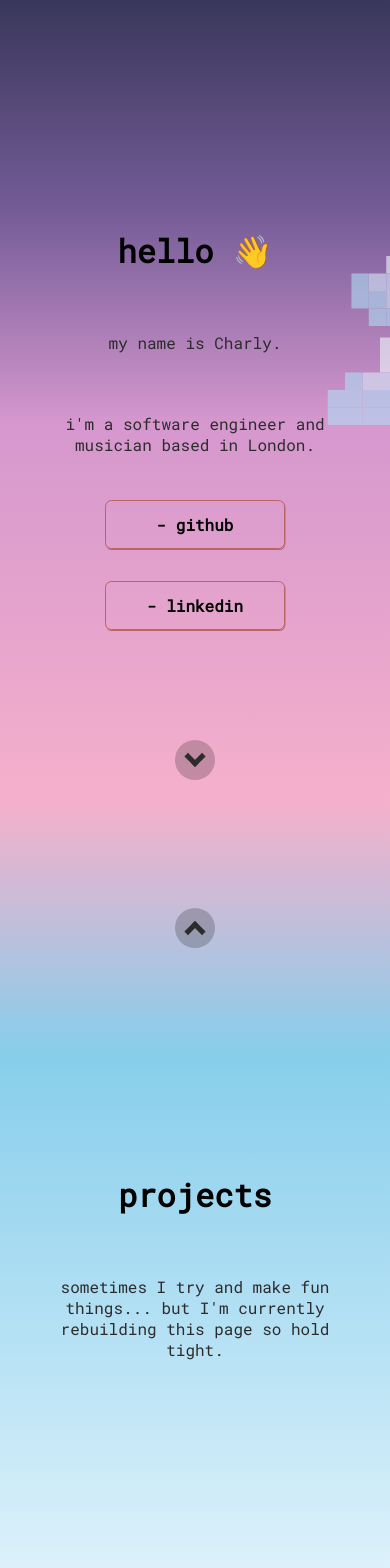
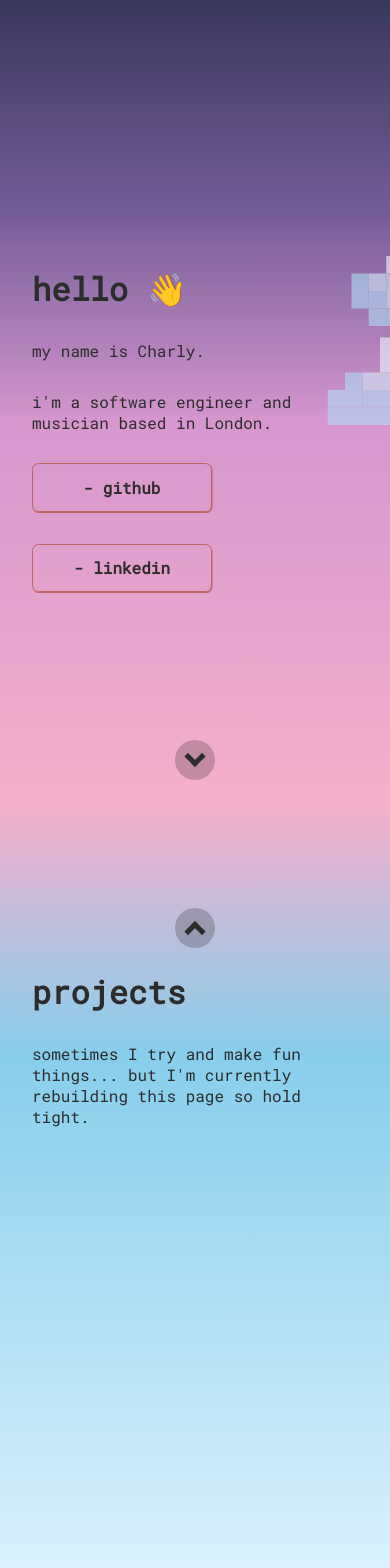
Before and after one commit to charlyflynn/charlyflynn.github.io, a SvelteKit app: page / in a window 390 px wide. Shown: the top 1568 px of the page. Built offline with nearby package versions, Linux system fonts and the light colour scheme.

Commit message:
responsiveness, font color and layout adjustments

```diff
--- a/src/components/Arrow.svelte
+++ b/src/components/Arrow.svelte
@@ -1,9 +1,9 @@
 <script lang="ts">
 	export let href: string;
-	export let direction: 'up' | 'down';
+	export let direction: 'up' | 'down' = 'down';
 </script>
 
-<a class={`next navbtn ${direction}`} {href}><div class="arrow" /></a>
+<a class={`navbtn ${direction}`} {href}><div class="arrow" /></a>
 
 <style>
 	.navbtn {
@@ -13,6 +13,7 @@
 		height: 40px;
 		border-radius: 20px;
 		background-color: rgba(0, 0, 0, 0.2);
+		align-self: center;
 	}
 
 	.arrow {
--- a/src/routes/+layout.svelte
+++ b/src/routes/+layout.svelte
@@ -24,5 +24,7 @@
 			skyblue 125vh,
 			var(--main-bg-color) 200vh
 		);
+
+		color: var(--text-color);
 	}
 </style>
--- a/src/routes/+page.svelte
+++ b/src/routes/+page.svelte
@@ -5,6 +5,7 @@
 
 <div class="hello page" id="hello">
 	<Clouds />
+	<div>
 		<h1>hello &#x1F44B;</h1>
 		<p>my name is Charly.</p>
 		<p>i'm a software engineer and musician based in London.</p>
@@ -16,21 +17,25 @@
 				- linkedin
 			</a>
 		</div>
+	</div>
 	<Arrow direction="down" href="#projects" />
 </div>
 <div class="projects page" id="projects">
 	<Arrow direction="up" href="#hello" />
+	<div class="content">
 		<h1>projects</h1>
 		<p>
 			sometimes I try and make fun things... but I'm currently rebuilding this page so hold tight.
 		</p>
 	</div>
+</div>
 
 <style>
+	h1 {
+		margin: 30px 0;
+	}
 	p {
-		margin: 30px;
-		color: var(--text-color);
-		text-align: center;
+		margin: 30px 0;
 	}
 
 	.page {
@@ -38,7 +43,7 @@
 		height: 100vh;
 		scroll-snap-align: start;
 		scroll-snap-stop: always;
-		padding: 30px 0;
+		padding: 6em 2em;
 		box-sizing: border-box;
 		position: relative;
 	}
@@ -53,13 +58,12 @@
 	.projects {
 		display: flex;
 		flex-direction: column;
-		justify-content: center;
+		justify-content: flex-start;
 		align-items: center;
 	}
 
-	h1 {
-		display: flex;
-		margin: 30px;
+	.content {
+		width: 100%;
 	}
 
 	.nav-container {
@@ -74,21 +78,22 @@
 	@media (max-width: 450px) {
 		.nav-container {
 			flex-direction: column;
+			align-items: flex-start;
 		}
 	}
 
 	.link {
-		display: flex;
-		align-items: center;
-		justify-content: center;
-
 		box-sizing: border-box;
 		padding-top: 0.8em;
 		padding-bottom: 0.8em;
+		min-width: 180px;
+		justify-content: center;
+
+		display: flex;
+		align-items: center;
+
 		border: 1px solid var(--accent-color);
 		border-radius: 0.4em;
-
-		min-width: 180px;
 		box-shadow: 0.5px 1px var(--accent-color);
 
 		font-weight: bold;
```
Lines whose indentation alone changed are shown as unchanged.
